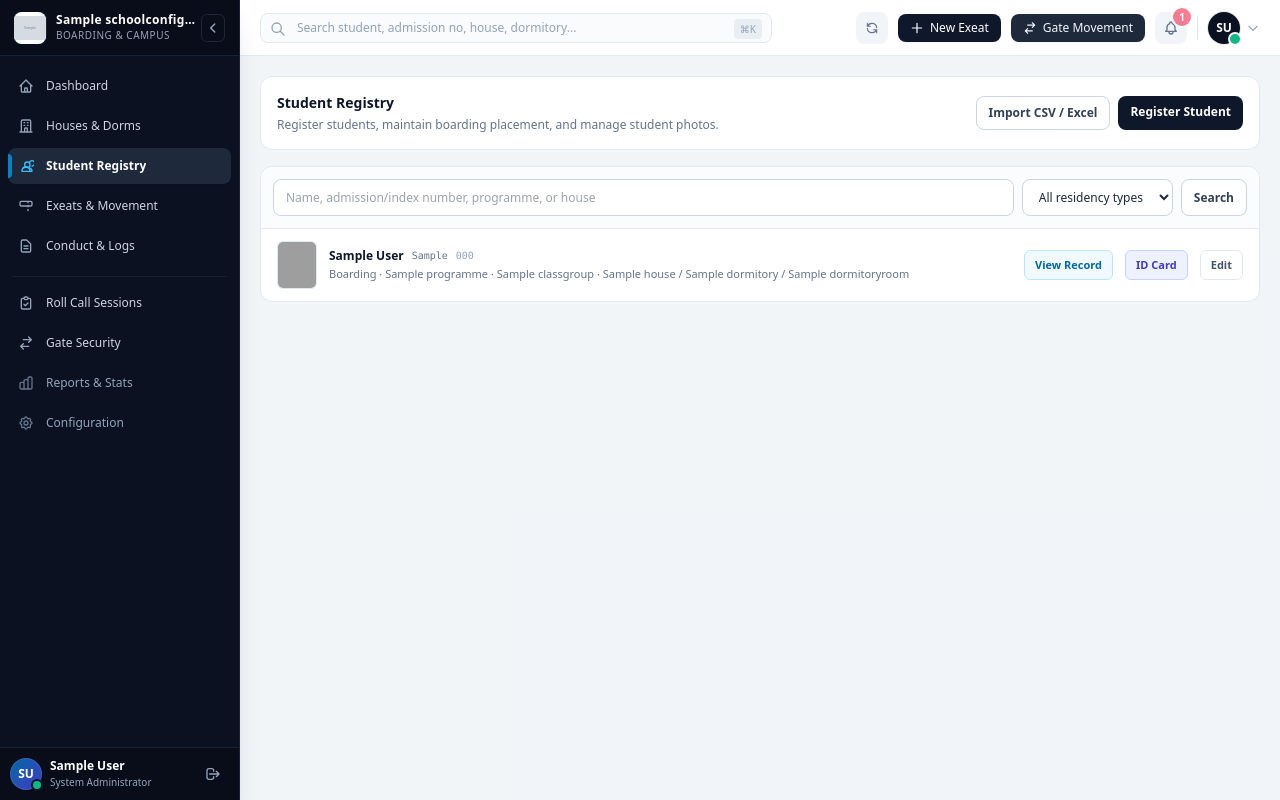
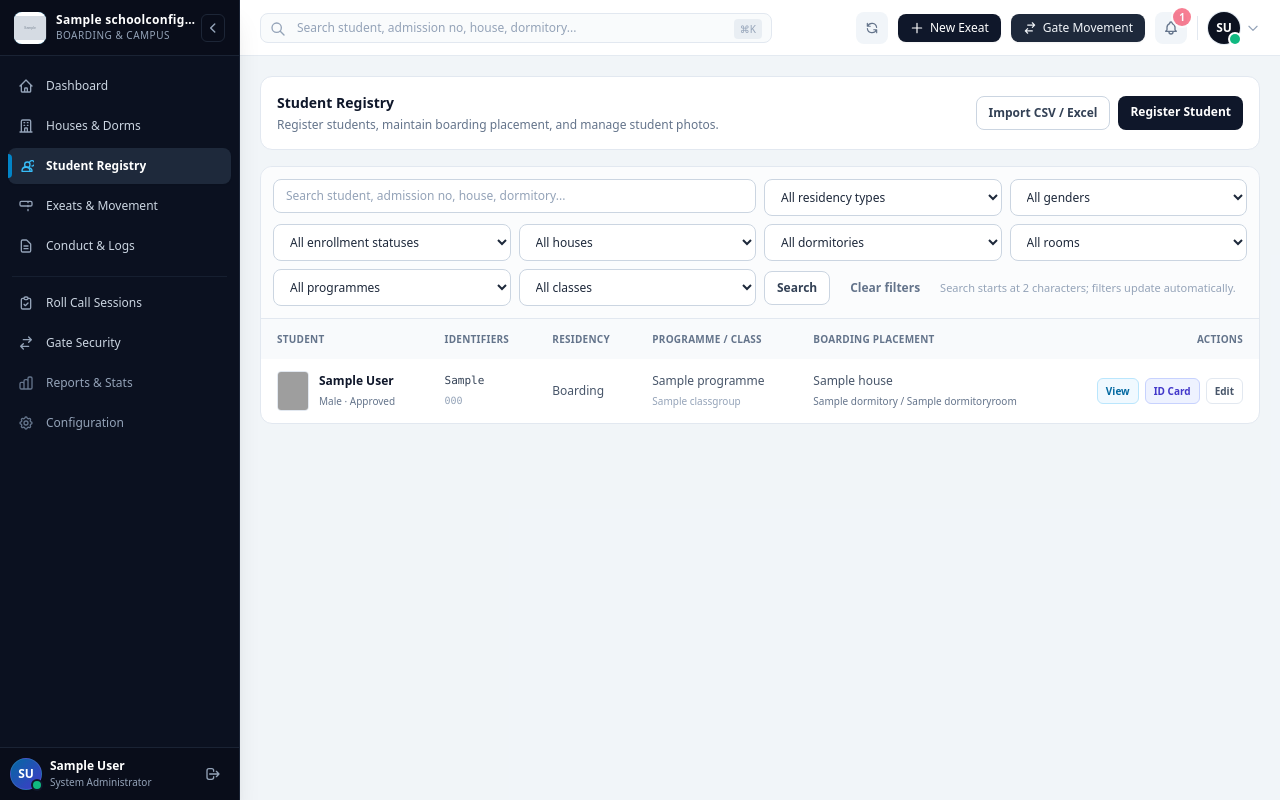
Before and after one commit to BerkoJohnson/SHS-Boarding-Dorm-Management-system, a Django app: page /students/ in a window 1280 px wide. Run offline with Django 5.2, Linux system fonts and the light colour scheme; a user stored in the database is signed in; tables that the repository leaves empty hold one stand-in row (values such as "Sample post"); grey boxes marked "Sample" are stand-in pictures; parts of the project's set-up code (start-up, migrations or seed data) failed here and were passed over; grey boxes are pictures that could not be loaded.

Commit message:
Improve student registry search and filters
Adds live student search, combined registry filters and 50-row pagination; expands Django Admin search and filters.

Co-authored-by: Copilot <223556219+Copilot@users.noreply.github.com>

```diff
--- a/core/views.py
+++ b/core/views.py
@@ -27,6 +27,9 @@ from .models import (
     SMSDelivery,
     House,
     Dormitory,
+    DormitoryRoom,
+    Programme,
+    ClassGroup,
     DisciplinaryRecord,
     AcademicTerm,
     HouseMaster,
@@ -632,36 +635,86 @@ def house_list_view(request):
 @role_required(*STUDENT_MANAGEMENT_ROLES)
 def student_registry_view(request):
     query = request.GET.get("q", "").strip()
-    residency = request.GET.get("residency", "").strip()
+    filter_values = {
+        name: request.GET.get(name, "").strip()
+        for name in (
+            "residency",
+            "gender",
+            "status",
+            "house",
+            "dormitory",
+            "room",
+            "programme",
+            "class_group",
+        )
+    }
     students = Student.objects.select_related(
         "programme", "house", "dormitory", "room", "class_group", "guardian"
     )
     if query:
-        students = students.filter(
-            Q(admission_no__icontains=query)
-            | Q(index_number__icontains=query)
-            | Q(full_name__icontains=query)
-            | Q(programme__name__icontains=query)
-            | Q(house__name__icontains=query)
-        )
-    if residency in Student.ResidencyStatus.values:
-        students = students.filter(residency=residency)
+        if len(query) < 2:
+            students = students.none()
+        else:
+            students = students.filter(
+                Q(full_name__icontains=query)
+                | Q(admission_no__icontains=query)
+                | Q(index_number__icontains=query)
+                | Q(programme__name__icontains=query)
+                | Q(house__name__icontains=query)
+                | Q(dormitory__name__icontains=query)
+                | Q(room__name__icontains=query)
+                | Q(class_group__name__icontains=query)
+            )
+    if filter_values["residency"] in Student.ResidencyStatus.values:
+        students = students.filter(residency=filter_values["residency"])
+    if filter_values["gender"] in Student.Gender.values:
+        students = students.filter(gender=filter_values["gender"])
+    if filter_values["status"] in Student.EnrollmentStatus.values:
+        students = students.filter(status=filter_values["status"])
+
+    relation_filters = {
+        "house": ("house_id", House.objects.all()),
+        "dormitory": ("dormitory_id", Dormitory.objects.all()),
+        "room": ("room_id", DormitoryRoom.objects.all()),
+        "programme": ("programme_id", Programme.objects.all()),
+        "class_group": ("class_group_id", ClassGroup.objects.all()),
+    }
+    filter_options = {}
+    for name, (field_name, options) in relation_filters.items():
+        selected_value = filter_values[name]
+        try:
+            selected_id = uuid.UUID(selected_value)
+        except ValueError:
+            filter_values[name] = ""
+        else:
+            if options.filter(pk=selected_id).exists():
+                students = students.filter(**{field_name: selected_id})
+            else:
+                filter_values[name] = ""
+        filter_options[name] = options
 
     students_page, pagination_query = paginate_queryset(
         students.order_by("full_name", "admission_no"),
         request,
         per_page=50,
     )
-    return render(
-        request,
-        "core/students/registry.html",
-        {
-            "students_page": students_page,
-            "pagination_query": pagination_query,
-            "query": query,
-            "selected_residency": residency,
-        },
-    )
+    context = {
+        "students_page": students_page,
+        "pagination_query": pagination_query,
+        "query": query,
+        "filter_values": filter_values,
+        "filter_options": filter_options,
+        "gender_choices": Student.Gender.choices,
+        "residency_choices": Student.ResidencyStatus.choices,
+        "status_choices": Student.EnrollmentStatus.choices,
+        "search_too_short": 0 < len(query) < 2,
+    }
+    template = (
+        "core/students/partials/registry_table.html"
+        if request.headers.get("HX-Request") == "true"
+        else "core/students/registry.html"
+    )
+    return render(request, template, context)
 
 
 @login_required
--- /dev/null
+++ b/templates/core/students/partials/registry_table.html
@@ -0,0 +1,68 @@
+<div class="overflow-x-auto">
+  {% if search_too_short %}
+  <div class="px-4 py-10 text-center">
+    <h2 class="text-sm font-semibold text-slate-800">Type at least 2 characters to search</h2>
+    <p class="mt-1 text-xs text-slate-500">Search by student name, admission/index number, programme, house, dormitory, room, or class.</p>
+  </div>
+  {% elif students_page %}
+  <table class="w-full min-w-[900px] border-collapse text-left">
+    <thead class="bg-slate-50 text-[10px] font-semibold uppercase tracking-wide text-slate-500">
+      <tr>
+        <th class="px-4 py-3">Student</th>
+        <th class="px-4 py-3">Identifiers</th>
+        <th class="px-4 py-3">Residency</th>
+        <th class="px-4 py-3">Programme / Class</th>
+        <th class="px-4 py-3">Boarding placement</th>
+        <th class="px-4 py-3 text-right">Actions</th>
+      </tr>
+    </thead>
+    <tbody class="divide-y divide-slate-100 text-xs">
+      {% for student in students_page %}
+      <tr class="hover:bg-slate-50/70">
+        <td class="px-4 py-3">
+          <div class="flex items-center gap-2.5">
+            {% if student.photo %}
+            <img src="{% url 'core:student_photo' student.pk %}" alt="" class="h-10 w-8 shrink-0 rounded border border-slate-200 object-cover">
+            {% else %}
+            <span class="flex h-10 w-8 shrink-0 items-center justify-center rounded bg-slate-100 text-xs font-bold text-slate-500">{{ student.full_name|slice:":1" }}</span>
+            {% endif %}
+            <div>
+              <a href="{% url 'core:student_record' student.pk %}" class="font-semibold text-slate-900 hover:text-brand-700">{{ student.full_name }}</a>
+              <div class="mt-1 text-[10px] text-slate-500">{{ student.get_gender_display }} · {{ student.get_status_display }}</div>
+            </div>
+          </div>
+        </td>
+        <td class="px-4 py-3">
+          <div class="font-mono text-[11px] text-slate-700">{{ student.admission_no }}</div>
+          <div class="mt-1 font-mono text-[10px] text-slate-400">{{ student.index_number }}</div>
+        </td>
+        <td class="px-4 py-3 text-slate-600">{{ student.get_residency_display }}</td>
+        <td class="px-4 py-3 text-slate-600">
+          {{ student.programme.name }}
+          <div class="mt-1 text-[10px] text-slate-400">{{ student.class_group.name|default:"No class assigned" }}</div>
+        </td>
+        <td class="px-4 py-3 text-slate-600">
+          {% if student.house %}{{ student.house.name }}{% else %}No house{% endif %}
+          {% if student.dormitory %}<div class="mt-1 text-[10px] text-slate-500">{{ student.dormitory.name }}{% if student.room %} / {{ student.room.name }}{% endif %}</div>{% endif %}
+        </td>
+        <td class="px-4 py-3">
+          <div class="flex justify-end gap-1.5">
+            <a href="{% url 'core:student_record' student.pk %}" class="rounded-md border border-sky-200 bg-sky-50 px-2 py-1 text-[10px] font-semibold text-sky-700 hover:bg-sky-100">View</a>
+            <a href="{% url 'core:student_id_card' student.pk %}" class="rounded-md border border-indigo-200 bg-indigo-50 px-2 py-1 text-[10px] font-semibold text-indigo-700 hover:bg-indigo-100">ID Card</a>
+            <a href="{% url 'core:student_edit' student.pk %}" class="rounded-md border border-slate-200 px-2 py-1 text-[10px] font-semibold text-slate-600 hover:bg-slate-50">Edit</a>
+          </div>
+        </td>
+      </tr>
+      {% endfor %}
+    </tbody>
+  </table>
+  {% else %}
+  <div class="px-4 py-12 text-center">
+    <h2 class="text-sm font-semibold text-slate-800">No students found</h2>
+    <p class="mt-1 text-xs text-slate-500">Try a different search term or adjust the filters.</p>
+  </div>
+  {% endif %}
+</div>
+{% if not search_too_short %}
+{% include "core/partials/pagination_controls.html" with pagination_page=students_page pagination_query=pagination_query pagination_parameter="page" pagination_target="#student-results" %}
+{% endif %}
--- a/templates/core/students/registry.html
+++ b/templates/core/students/registry.html
@@ -16,52 +16,92 @@
   </header>
 
   <section class="overflow-hidden rounded-xl border border-slate-200 bg-white shadow-xs">
-    <form method="get" class="flex flex-col gap-2 border-b border-slate-200 bg-slate-50/60 p-3 sm:flex-row">
+    <form method="get"
+          action="{% url 'core:student_registry' %}"
+          hx-get="{% url 'core:student_registry' %}"
+          hx-trigger="input changed delay:200ms, search, change"
+          hx-target="#student-results"
+          hx-indicator="#student-search-spinner"
+          hx-push-url="true"
+          class="grid grid-cols-1 gap-2 border-b border-slate-200 bg-slate-50/60 p-3 sm:grid-cols-2 lg:grid-cols-4">
       <label class="sr-only" for="student-search">Search students</label>
-      <input id="student-search" type="search" name="q" value="{{ query }}" placeholder="Name, admission/index number, programme, or house" class="min-w-0 flex-1 rounded-lg border border-slate-300 bg-white px-3 py-2 text-xs">
+      <div class="relative sm:col-span-2">
+        <input id="student-search"
+               type="search"
+               name="q"
+               value="{{ query }}"
+               placeholder="Search student, admission no, house, dormitory..."
+               autocomplete="off"
+               spellcheck="false"
+               class="w-full rounded-lg border border-slate-300 bg-white px-3 py-2 pr-9 text-xs text-slate-800 placeholder-slate-400 focus:border-brand-500 focus:outline-none focus:ring-2 focus:ring-brand-100">
+        <span id="student-search-spinner" class="htmx-indicator absolute right-3 top-2.5 text-xs text-slate-400">Searching…</span>
+      </div>
       <label class="sr-only" for="student-residency">Residency</label>
       <select id="student-residency" name="residency" class="rounded-lg border border-slate-300 bg-white px-3 py-2 text-xs">
         <option value="">All residency types</option>
-        <option value="Boarding" {% if selected_residency == "Boarding" %}selected{% endif %}>Boarding</option>
-        <option value="Day" {% if selected_residency == "Day" %}selected{% endif %}>Day</option>
+        {% for value, label in residency_choices %}
+        <option value="{{ value }}" {% if filter_values.residency == value %}selected{% endif %}>{{ label }}</option>
+        {% endfor %}
       </select>
-      <button class="rounded-lg border border-slate-300 bg-white px-3 py-2 text-xs font-semibold text-slate-700 hover:bg-slate-100" type="submit">Search</button>
+      <label class="sr-only" for="student-gender">Gender</label>
+      <select id="student-gender" name="gender" class="rounded-lg border border-slate-300 bg-white px-3 py-2 text-xs">
+        <option value="">All genders</option>
+        {% for value, label in gender_choices %}
+        <option value="{{ value }}" {% if filter_values.gender == value %}selected{% endif %}>{{ label }}</option>
+        {% endfor %}
+      </select>
+      <label class="sr-only" for="student-status">Enrollment status</label>
+      <select id="student-status" name="status" class="rounded-lg border border-slate-300 bg-white px-3 py-2 text-xs">
+        <option value="">All enrollment statuses</option>
+        {% for value, label in status_choices %}
+        <option value="{{ value }}" {% if filter_values.status == value %}selected{% endif %}>{{ label }}</option>
+        {% endfor %}
+      </select>
+      <label class="sr-only" for="student-house">House</label>
+      <select id="student-house" name="house" class="rounded-lg border border-slate-300 bg-white px-3 py-2 text-xs">
+        <option value="">All houses</option>
+        {% for option in filter_options.house %}
+        <option value="{{ option.pk }}" {% if filter_values.house == option.pk|stringformat:"s" %}selected{% endif %}>{{ option.name }}</option>
+        {% endfor %}
+      </select>
+      <label class="sr-only" for="student-dormitory">Dormitory</label>
+      <select id="student-dormitory" name="dormitory" class="rounded-lg border border-slate-300 bg-white px-3 py-2 text-xs">
+        <option value="">All dormitories</option>
+        {% for option in filter_options.dormitory %}
+        <option value="{{ option.pk }}" {% if filter_values.dormitory == option.pk|stringformat:"s" %}selected{% endif %}>{{ option.house.name }} / {{ option.name }}</option>
+        {% endfor %}
+      </select>
+      <label class="sr-only" for="student-room">Room</label>
+      <select id="student-room" name="room" class="rounded-lg border border-slate-300 bg-white px-3 py-2 text-xs">
+        <option value="">All rooms</option>
+        {% for option in filter_options.room %}
+        <option value="{{ option.pk }}" {% if filter_values.room == option.pk|stringformat:"s" %}selected{% endif %}>{{ option.dormitory.name }} / {{ option.name }}</option>
+        {% endfor %}
+      </select>
+      <label class="sr-only" for="student-programme">Programme</label>
+      <select id="student-programme" name="programme" class="rounded-lg border border-slate-300 bg-white px-3 py-2 text-xs">
+        <option value="">All programmes</option>
+        {% for option in filter_options.programme %}
+        <option value="{{ option.pk }}" {% if filter_values.programme == option.pk|stringformat:"s" %}selected{% endif %}>{{ option.name }}</option>
+        {% endfor %}
+      </select>
+      <label class="sr-only" for="student-class-group">Class</label>
+      <select id="student-class-group" name="class_group" class="rounded-lg border border-slate-300 bg-white px-3 py-2 text-xs">
+        <option value="">All classes</option>
+        {% for option in filter_options.class_group %}
+        <option value="{{ option.pk }}" {% if filter_values.class_group == option.pk|stringformat:"s" %}selected{% endif %}>{{ option.name }}</option>
+        {% endfor %}
+      </select>
+      <div class="flex items-center gap-2 sm:col-span-2 lg:col-span-4">
+        <button class="rounded-lg border border-slate-300 bg-white px-3 py-2 text-xs font-semibold text-slate-700 hover:bg-slate-100" type="submit">Search</button>
+        <a href="{% url 'core:student_registry' %}" class="rounded-lg px-3 py-2 text-xs font-semibold text-slate-500 hover:bg-white hover:text-slate-800">Clear filters</a>
+        <span class="text-[11px] text-slate-400">Search starts at 2 characters; filters update automatically.</span>
+      </div>
     </form>
 
-    <div class="divide-y divide-slate-100">
-      {% for student in students_page %}
-      <article class="flex flex-wrap items-center gap-3 px-4 py-3">
-        {% if student.photo %}
-          <img src="{% url 'core:student_photo' student.pk %}" alt="Photo of {{ student.full_name }}" class="h-12 w-10 shrink-0 rounded-md border border-slate-200 object-cover">
-        {% else %}
-          <span class="flex h-12 w-10 shrink-0 items-center justify-center rounded-md bg-slate-100 text-sm font-bold text-slate-500">{{ student.full_name|slice:":1" }}</span>
-        {% endif %}
-        <div class="min-w-0 flex-1">
-          <div class="flex flex-wrap items-center gap-x-2">
-            <a href="{% url 'core:student_record' student.pk %}" class="text-xs font-bold text-slate-900 hover:text-brand-700">{{ student.full_name }}</a>
-            <span class="font-mono text-[10px] text-slate-500">{{ student.admission_no }}</span>
-            <span class="font-mono text-[10px] text-slate-400">{{ student.index_number }}</span>
-          </div>
-          <p class="mt-0.5 text-[11px] text-slate-500">
-            {{ student.get_residency_display }} · {{ student.programme.name }}
-            {% if student.class_group %} · {{ student.class_group.name }}{% endif %}
-            {% if student.house %} · {{ student.house.name }}{% endif %}
-            {% if student.dormitory %} / {{ student.dormitory.name }}{% endif %}
-            {% if student.room %} / {{ student.room.name }}{% endif %}
-          </p>
-        </div>
-        <a href="{% url 'core:student_record' student.pk %}" class="rounded-md border border-sky-200 bg-sky-50 px-2.5 py-1.5 text-[11px] font-semibold text-sky-700 hover:bg-sky-100">View Record</a>
-        <a href="{% url 'core:student_id_card' student.pk %}" class="rounded-md border border-indigo-200 bg-indigo-50 px-2.5 py-1.5 text-[11px] font-semibold text-indigo-700 hover:bg-indigo-100">ID Card</a>
-        <a href="{% url 'core:student_edit' student.pk %}" class="rounded-md border border-slate-200 px-2.5 py-1.5 text-[11px] font-semibold text-slate-600 hover:bg-slate-50">Edit</a>
-      </article>
-      {% empty %}
-      <div class="px-4 py-12 text-center">
-        <h2 class="text-sm font-semibold text-slate-800">No students found</h2>
-        <p class="mt-1 text-xs text-slate-500">Register an individual student or import a roster.</p>
-      </div>
-      {% endfor %}
+    <div id="student-results" aria-live="polite">
+      {% include "core/students/partials/registry_table.html" %}
     </div>
-    {% include "core/partials/pagination_controls.html" with pagination_page=students_page pagination_query=pagination_query pagination_parameter="page" %}
   </section>
 </div>
 {% endblock %}
```
Also changed, not shown: core/admin.py (+21 -2 lines), core/test_student_registry.py (+183 -0 lines), README.md.
